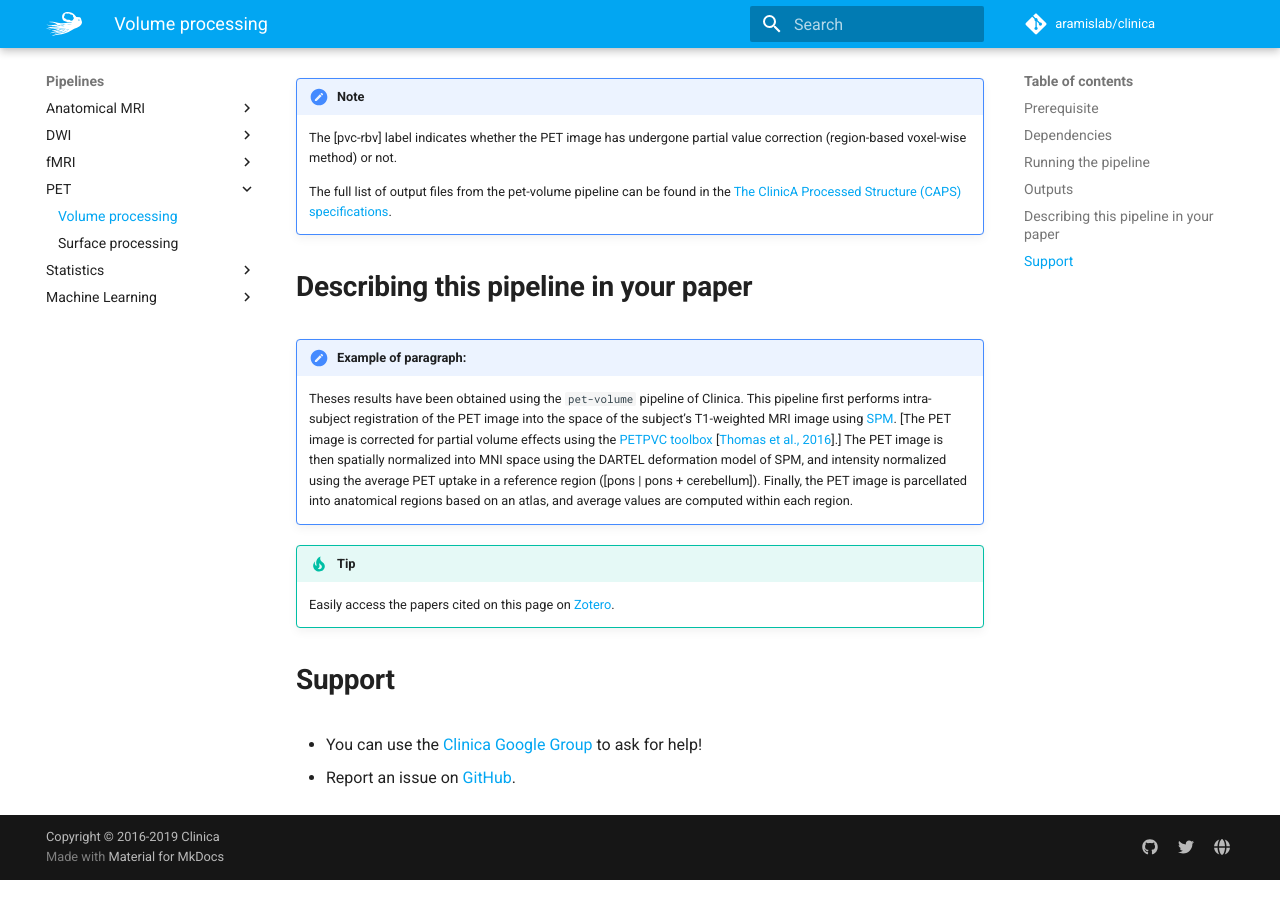
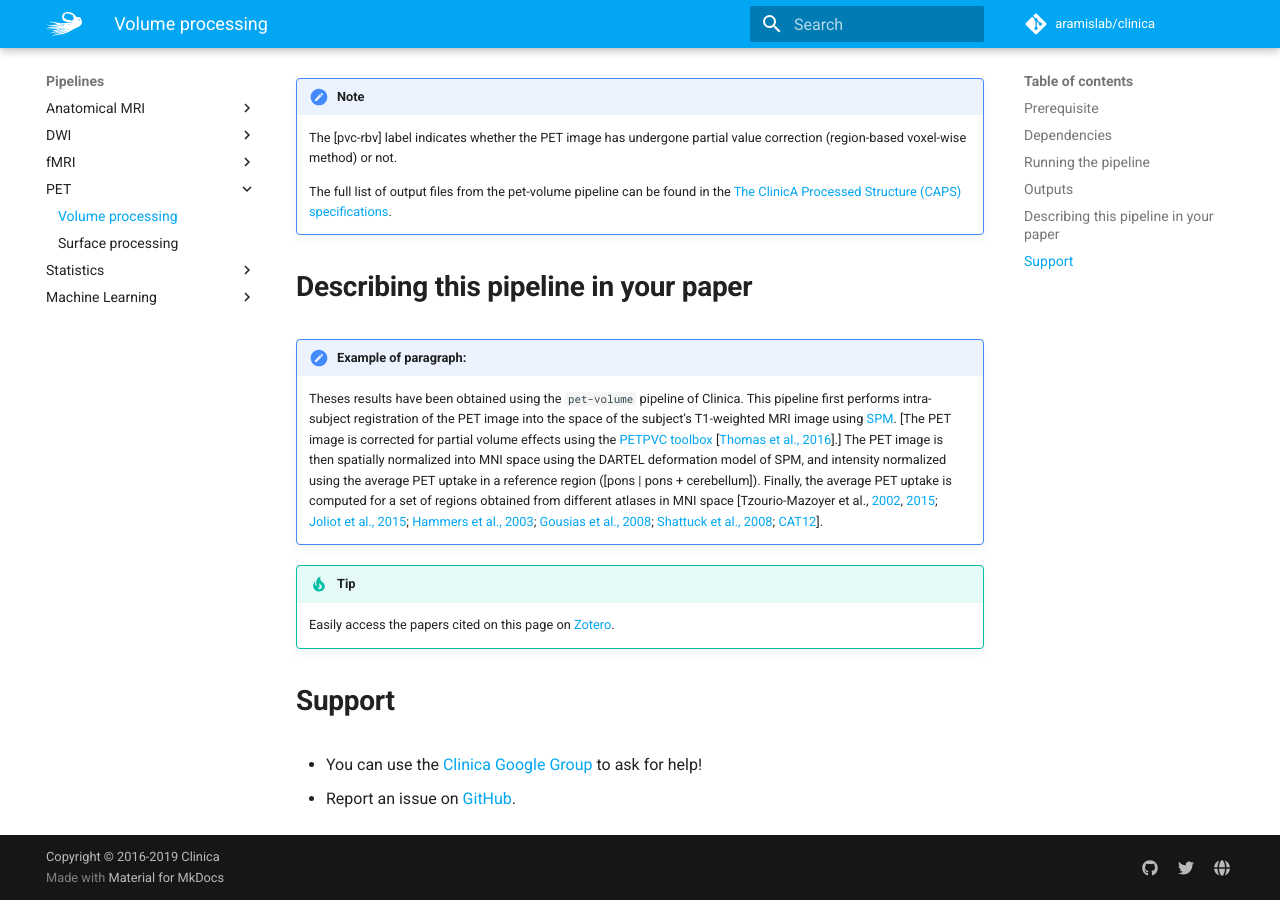
Before and after one commit to aramis-lab/clinica, an MkDocs documentation site: the page built from docs/Pipelines/PET_Volume.md, in a window 1280 px wide and 900 px high, scrolled down 2531 px. Built offline with MkDocs 1.6.1 and Material for MkDocs 9.7.7, drawn with Linux system fonts in a browser that asks for light colours; comment, search, counter and statistics services are not loaded.

Commit message:
Add references to atlases in 'Describing this pipeline in your paper' paragraphs

```diff
--- a/docs/Pipelines/PET_Volume.md
+++ b/docs/Pipelines/PET_Volume.md
@@ -80,7 +80,7 @@ The main output files are:
 ## Describing this pipeline in your paper
 
 !!! cite "Example of paragraph:"
-    Theses results have been obtained using the `pet-volume` pipeline of Clinica. This pipeline first performs intra-subject registration of the PET image into the space of the subject’s T1-weighted MRI image using [SPM](http://www.fil.ion.ucl.ac.uk/spm/). [The PET image is corrected for partial volume effects using the [PETPVC toolbox](https://github.com/UCL/PETPVC) [[Thomas et al., 2016](https://doi.org/10.1088/0031-9155/61/22/7975)].] The PET image is then spatially normalized into MNI space using the DARTEL deformation model of SPM, and intensity normalized using the average PET uptake in a reference region ([pons | pons + cerebellum]). Finally, the PET image is parcellated into anatomical regions based on an atlas, and average values are computed within each region.
+    Theses results have been obtained using the `pet-volume` pipeline of Clinica. This pipeline first performs intra-subject registration of the PET image into the space of the subject’s T1-weighted MRI image using [SPM](http://www.fil.ion.ucl.ac.uk/spm/). [The PET image is corrected for partial volume effects using the [PETPVC toolbox](https://github.com/UCL/PETPVC) [[Thomas et al., 2016](https://doi.org/10.1088/0031-9155/61/22/7975)].] The PET image is then spatially normalized into MNI space using the DARTEL deformation model of SPM, and intensity normalized using the average PET uptake in a reference region ([pons | pons + cerebellum]). Finally, the average PET uptake is computed for a set of regions obtained from different atlases in MNI space [Tzourio-Mazoyer et al., [2002](http://dx.doi.org/10.1006/nimg.2001.0978), [2015](http://dx.doi.org/10.1016/j.neuroimage.2015.07.075); [Joliot et al., 2015](http://dx.doi.org/10.1016/j.jneumeth.2015.07.013); [Hammers et al., 2003](http://dx.doi.org/10.1002/hbm.10123); [Gousias et al., 2008](http://dx.doi.org/10.1016/j.neuroimage.2007.11.034); [Shattuck et al., 2008](http://dx.doi.org/10.1016/j.neuroimage.2007.09.031); [CAT12](http://dbm.neuro.uni-jena.de/cat/)].
 
 !!! tip
     Easily access the papers cited on this page on [Zotero](https://www.zotero.org/groups/2240070/clinica_aramislab/items/collectionKey/INDXD9QQ).
```
Also changed, not shown: docs/Pipelines/T1_Volume.md (+2 -2 lines).
